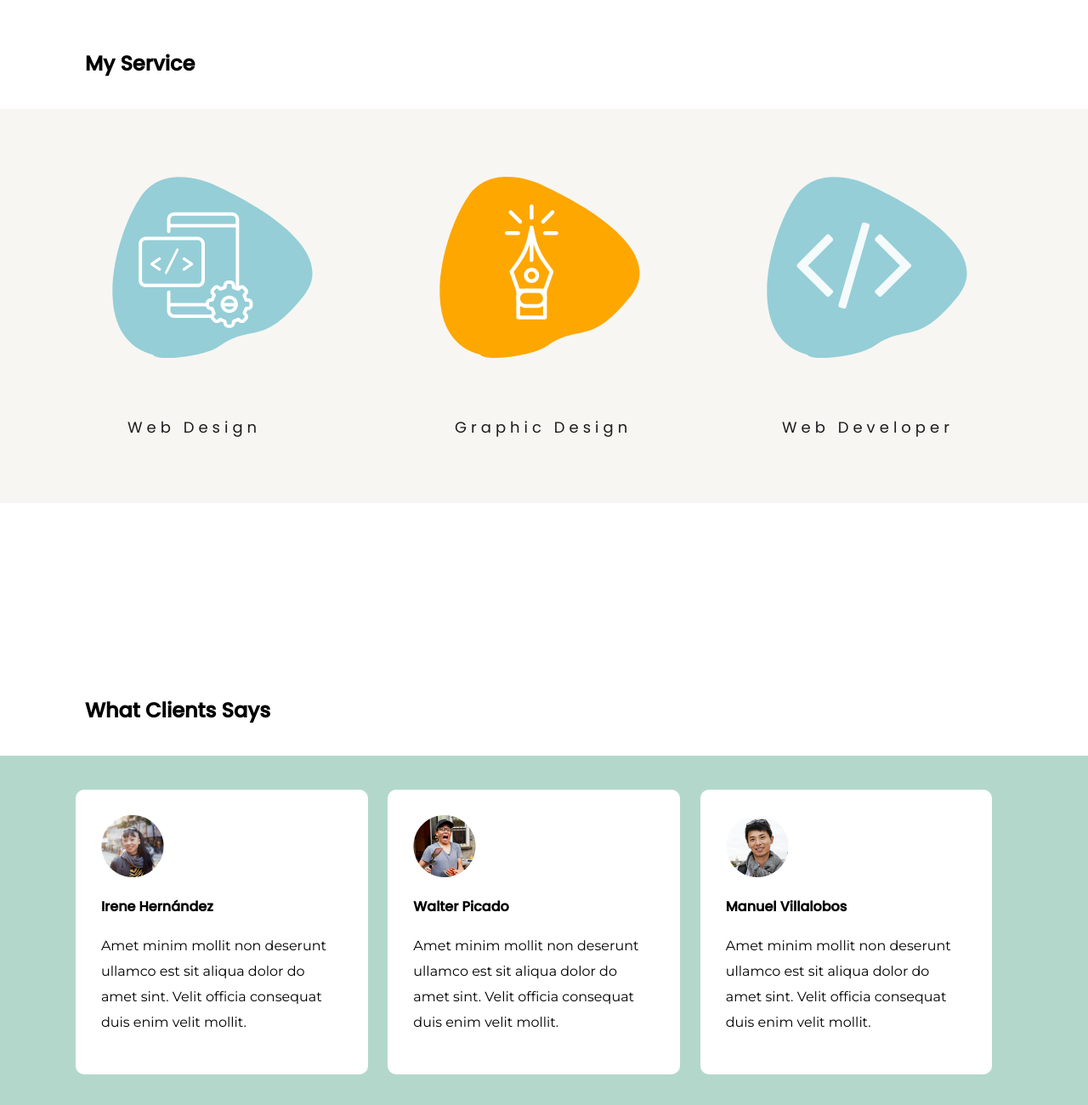
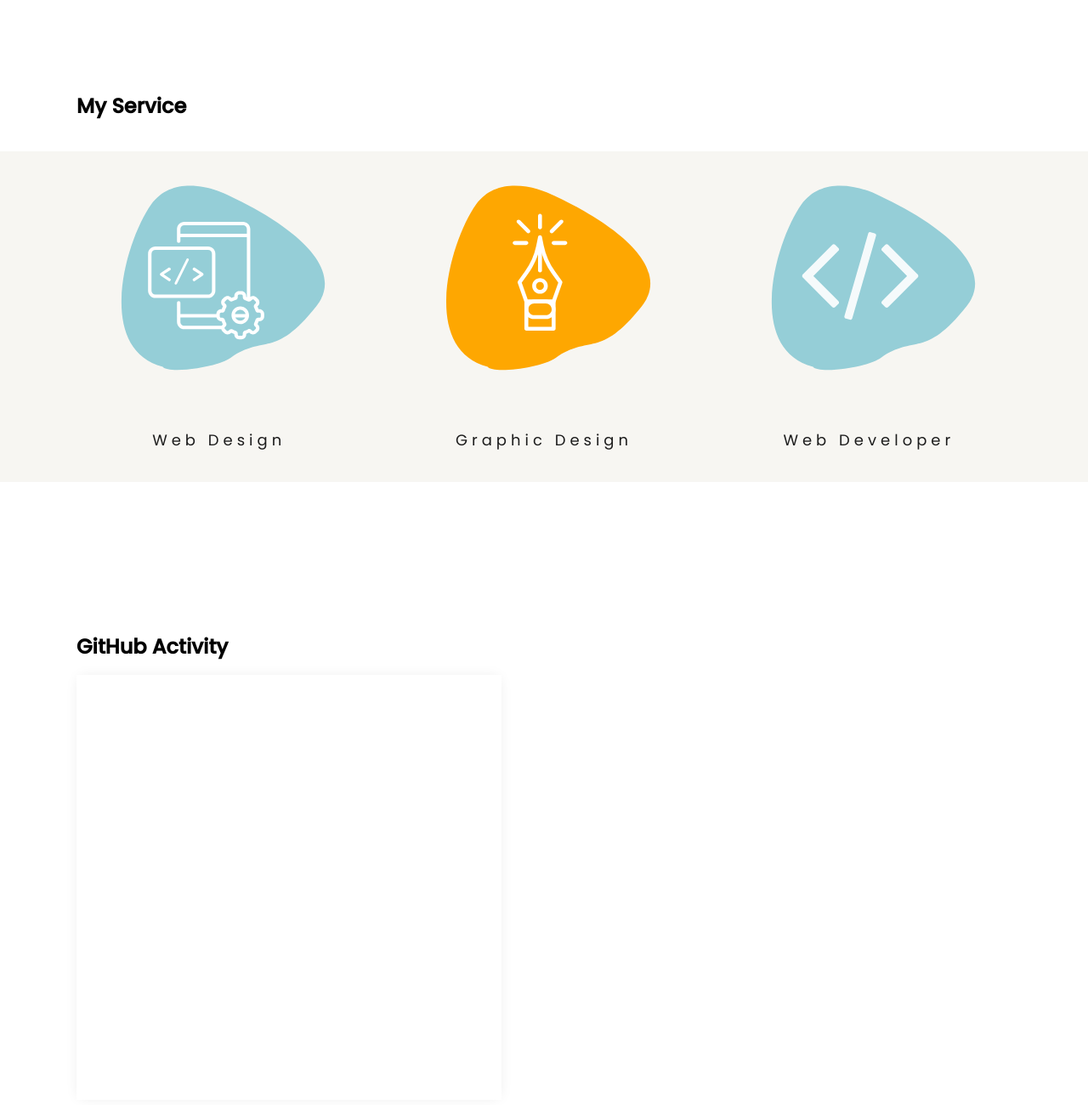
Before and after one commit to vieyraurena/Portfolio, a website: page index.html in a window 1280 px wide. Shown: the part 920-2220 px from the top of the page at 85% size. Drawn offline with Linux system fonts and the light colour scheme.

Commit message:
protype/aboutMe/add/style

```diff
--- a/index.html
+++ b/index.html
@@ -12,7 +12,7 @@
     <!--Wrapper-->
     <div class="wrapper">
       <!--header-->
-      <div class="nav flex">
+      <div id="main"  class="nav flex">
         <a href="#"><img src="img/vieiraLogo.png" alt="Sea shell logo"></a>
         <button id="link">menu</button>
       </div>
@@ -104,6 +104,12 @@
     </div>
 
     <!--gitHub-->
+    <div class="wrapper git">
+      <h2>GitHub activity</h2>
+      <div class="container-git shadow">
+
+      </div>
+    </div>
 
     <!--Comments-->
     <h2 class="wrapper title">What clients says</h2>
@@ -197,7 +203,7 @@
       </div>
       <div class="wrapper rights flex">
         <span>© 2021 Vieyra Ureña Bravo</span>
-        <a class="scroll" href="logo">
+        <a class="scroll" href="#main">
           <img src="img/top.svg" alt="arrow toptop">
           <span>top</span>
         </a>
--- a/sass/breakpoints/_movil.scss
+++ b/sass/breakpoints/_movil.scss
@@ -31,7 +31,6 @@
   }
 
   .content-box  {
-    flex-direction: column-reverse;
     width: 50%;
   }
 
--- a/sass/components/_comments.scss
+++ b/sass/components/_comments.scss
@@ -14,7 +14,7 @@
 
 .comments {
   margin-right: $gutter;
-  width: calculateWidth(290px);
+  width: calculateWidth(220px);
   .clound {
     background-color: $main-background;
     border-radius: 10px;
--- a/sass/layout/_globals.scss
+++ b/sass/layout/_globals.scss
@@ -1,9 +1,14 @@
+html {
+  scroll-behavior: smooth;
+}
+
 body {
+  margin: 0;
   background-color: $main-background;
 }
 
 .wrapper {
-  max-width: 1080px;
+  max-width: 1100px;
   margin: 0 auto;
 }
 
@@ -28,6 +33,7 @@ h1 {
 
 h2 {
   font-size: $large-size;
+  padding-top: 80px;
 }
 
 h3 {
--- a/sass/pages/_about.scss
+++ b/sass/pages/_about.scss
@@ -19,6 +19,14 @@
 .list {
   font-family: $paragraf;
   font-size: $main-size;
+  flex-direction: column;
+  justify-content: center;
   line-height: $line-height-medium;
+  padding: 0px;
   text-transform: capitalize;
 }
+
+
+.shadow {
+  box-shadow: 0px 0px 16px -4px rgb(230, 230, 230);
+}
--- a/sass/pages/_home.scss
+++ b/sass/pages/_home.scss
@@ -47,12 +47,12 @@
 
 .scroll {
   writing-mode: vertical-lr;
+  scroll-behavior: smooth;
 }
 
 // my service
-
 .title {
-  margin-top: 230px;
+  margin-top: 200px;
   margin-bottom: 40px;
 }
 
@@ -65,17 +65,22 @@
   align-items: flex-start;
   flex-direction: row;
   justify-content: space-between;
-  padding: 60px;
+  padding: 20px;
 }
 
 .content-box  {
   flex-direction: column;
-  margin-right: $gutter;
+  padding: 0 20px;
+  text-align: center;
   width: calculateWidth(290px);
 
   img {
     max-width: 100%;
     width: 100%;
+  }
+
+  h3 {
+    padding: 0;
   }
 }
 
@@ -86,7 +91,7 @@
   transition: all .5s cubic-bezier(.77,0,.175,1);
 }
 
-
+// animacion zoom en img service
 .zoom {
   transition: width 1s, height 1s, transform 1s;
  -moz-transition: width 1s, height 1s, transform 1s;
@@ -101,6 +106,15 @@
  }
 }
 
+// gihub activity
+.git {
+  margin-top: 100px;
+}
+
+.container-git {
+  width: 500px;
+  height: 500px;
+}
 
 // .contenedor:hover .imagen {-webkit-transform:scale(1.3);transform:scale(1.3);}
 // .contenedor {overflow:hidden;}
```
Also changed, not shown: aboutMe.html (+7 -8 lines), public/css/styles.css.
